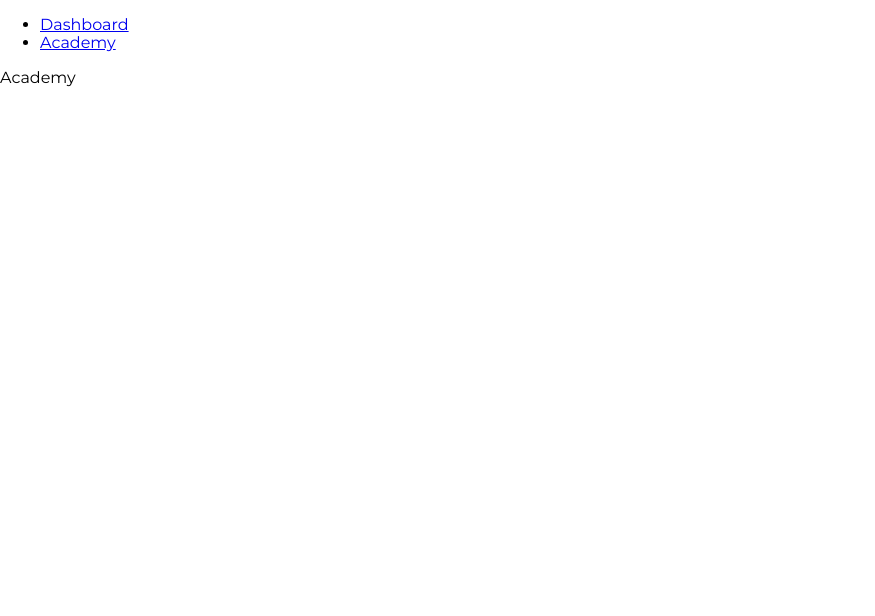
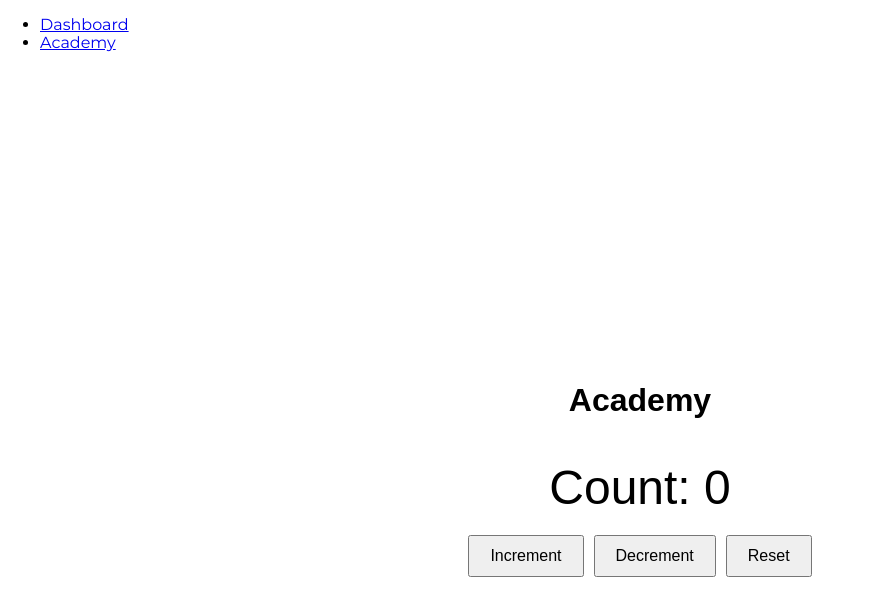
Before and after one commit to mariukhin/bastidot-grooming, a Next.js app in the folder frontend/: page /academy in a window 1280 px wide. Shown: the top 616 px of the page, without its empty margins (0-875 px from the left). Built offline with nearby package versions, Linux system fonts and the light colour scheme.

Commit message:
chore: configure zustand & add colors

```diff
--- a/frontend/package.json
+++ b/frontend/package.json
@@ -18,7 +18,8 @@
     "normalize.css": "^8.0.1",
     "react": "^19.0.0",
     "react-dom": "^19.0.0",
-    "sass": "^1.89.2"
+    "sass": "^1.89.2",
+    "zustand": "^5.0.5"
   },
   "devDependencies": {
     "@eslint/eslintrc": "^3",
--- a/frontend/src/app/academy/page.tsx
+++ b/frontend/src/app/academy/page.tsx
@@ -1,7 +1,49 @@
+'use client';
+
 import styles from './page.module.scss';
+import useCounterStore from '../../store/useCounterStore';
 
 const Academy = () => {
-  return <div className={styles.wrapper}>Academy</div>;
+  // Використовуємо кастомний хук для доступу до стану та дій
+  // Ви можете вибрати, які саме частини стану вам потрібні
+  const { count, increment, decrement, reset } = useCounterStore();
+
+  return (
+    <div
+      className={styles.wrapper}
+      style={{
+        display: 'flex',
+        flexDirection: 'column',
+        alignItems: 'center',
+        justifyContent: 'center',
+        minHeight: '100vh',
+        fontFamily: 'sans-serif',
+      }}
+    >
+      <h1>Academy</h1>
+      <p style={{ fontSize: '3rem', margin: '20px 0' }}>Count: {count}</p>
+      <div style={{ display: 'flex', gap: '10px' }}>
+        <button
+          onClick={increment}
+          style={{ padding: '10px 20px', fontSize: '1rem', cursor: 'pointer' }}
+        >
+          Increment
+        </button>
+        <button
+          onClick={decrement}
+          style={{ padding: '10px 20px', fontSize: '1rem', cursor: 'pointer' }}
+        >
+          Decrement
+        </button>
+        <button
+          onClick={reset}
+          style={{ padding: '10px 20px', fontSize: '1rem', cursor: 'pointer' }}
+        >
+          Reset
+        </button>
+      </div>
+    </div>
+  );
 };
 
 export default Academy;
--- a/frontend/src/app/globals.scss
+++ b/frontend/src/app/globals.scss
@@ -1,4 +1,20 @@
 :root {
+  --color-dark-red: #3C0000;
+  --color-light-red: #C30C0C;
+  --color-red: #EB2F2F;
+  --color-black: #140000;
+  --color-white: #F7F5F5;
+  --color-white-light: #EDE6E6;
+  --color-grey: #D1C0C0;
+  --color-grey-dark: #B89E9E;
+
+  --color-secondary-white: #F2F8FC;
+  --color-secondary-light-blue: #E8F1FA;
+  --color-secondary-blue: #C9DDF1;
+  --color-secondary-blue-second: #99B1C8;
+  --color-secondary-blue-third: #6F879E;
+  --color-secondary-dark-blue: #4F687F;
+  --color-secondary-dark-blue-second: #334A60;
 }
 
 body {
--- /dev/null
+++ b/frontend/src/store/useCounterStore.ts
@@ -0,0 +1,20 @@
+// store/useCounterStore.ts
+import { create } from 'zustand';
+
+// Визначаємо інтерфейс для стану
+interface CounterState {
+  count: number;
+  increment: () => void;
+  decrement: () => void;
+  reset: () => void;
+}
+
+// Створюємо стор
+const useCounterStore = create<CounterState>((set) => ({
+  count: 0, // Початкове значення лічильника
+  increment: () => set((state) => ({ count: state.count + 1 })), // Функція для збільшення
+  decrement: () => set((state) => ({ count: state.count - 1 })), // Функція для зменшення
+  reset: () => set({ count: 0 }), // Функція для скидання
+}));
+
+export default useCounterStore;
```
Also changed, not shown: frontend/src/app/page.tsx (+6 -1 lines), 1 other file (tests, documents, lock files or other folders).
